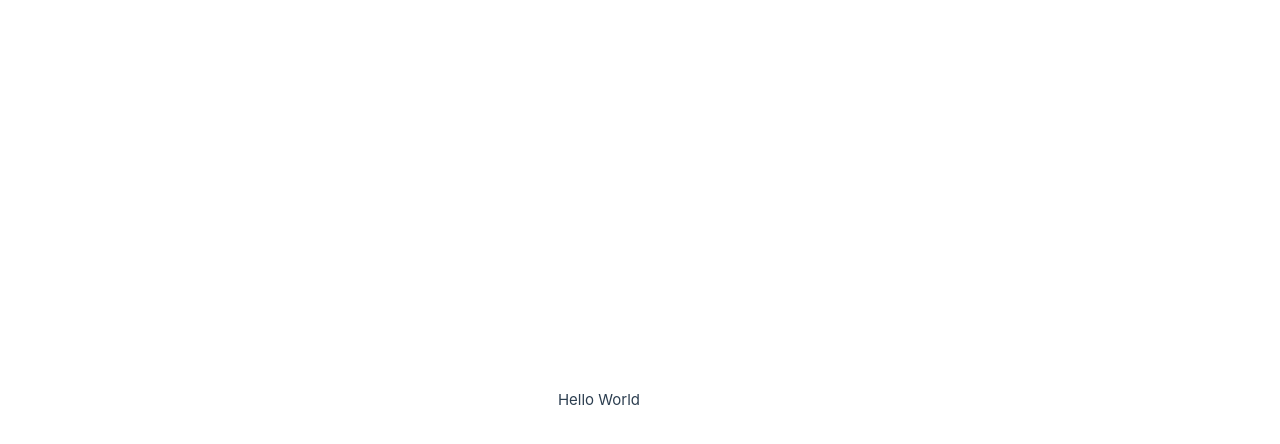
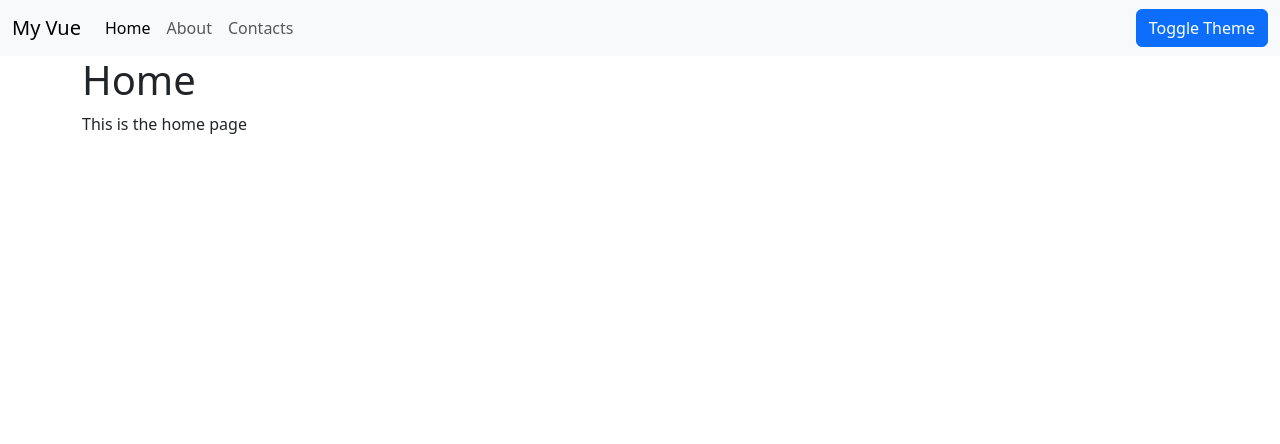
Before and after one commit to Niloy28/vue-spa, a Vue app: page / in a window 1280 px wide. Shown: the top 444 px of the page. Built offline with nearby package versions, Linux system fonts and the light colour scheme.

Commit message:
NavBar と PageViewer を作成

```diff
--- a/index.html
+++ b/index.html
@@ -1,10 +1,16 @@
-<!DOCTYPE html>
+<!doctype html>
 <html lang="en">
   <head>
-    <meta charset="UTF-8">
-    <link rel="icon" href="/favicon.ico">
-    <meta name="viewport" content="width=device-width, initial-scale=1.0">
+    <meta charset="UTF-8" />
+    <link rel="icon" href="/favicon.ico" />
+    <meta name="viewport" content="width=device-width, initial-scale=1.0" />
     <title>Vite App</title>
+    <link
+      href="https://cdn.jsdelivr.net/npm/bootstrap@5.3.3/dist/css/bootstrap.min.css"
+      rel="stylesheet"
+      integrity="sha384-QWTKZyjpPEjISv5WaRU9OFeRpok6YctnYmDr5pNlyT2bRjXh0JMhjY6hW+ALEwIH"
+      crossorigin="anonymous"
+    />
   </head>
   <body>
     <div id="app"></div>
--- a/src/App.vue
+++ b/src/App.vue
@@ -1,17 +1,42 @@
 <template>
-  <p>Hello World</p>
+  <NavBar
+    :pages="pages"
+    :active-page="activePage"
+    :nav-link-click="(index) => (activePage = index)"
+  ></NavBar>
+
+  <PageViewer :page="pages[activePage]"></PageViewer>
 </template>
 
 <script>
+import PageViewer from './components/PageViewer.vue'
+import NavBar from './components/NavBar.vue'
+
 export default {
-  /**
-   * A method that returns an object with a message property set to "Hello World".
-   *
-   * @return {object} An object with a message property.
-   */
+  components: {
+    NavBar,
+    PageViewer
+  },
   data() {
     return {
-      message: 'Hello World'
+      activePage: 0,
+      pages: [
+        {
+          link: { text: 'Home', url: 'index.html' },
+          pageTitle: 'Home',
+          pageContent: 'This is the home page'
+        },
+        {
+          link: { text: 'About', url: 'about.html' },
+          pageTitle: 'About',
+          pageContent: 'This is the about page'
+        },
+        {
+          link: { text: 'Contacts', url: 'contact.html' },
+          pageTitle: 'Contacts',
+          pageContent: 'This is the contacts page'
+        }
+      ]
     }
   }
 }
--- a/src/assets/base.css
+++ /dev/null
@@ -1,86 +0,0 @@
-/* color palette from <https://github.com/vuejs/theme> */
-:root {
-  --vt-c-white: #ffffff;
-  --vt-c-white-soft: #f8f8f8;
-  --vt-c-white-mute: #f2f2f2;
-
-  --vt-c-black: #181818;
-  --vt-c-black-soft: #222222;
-  --vt-c-black-mute: #282828;
-
-  --vt-c-indigo: #2c3e50;
-
-  --vt-c-divider-light-1: rgba(60, 60, 60, 0.29);
-  --vt-c-divider-light-2: rgba(60, 60, 60, 0.12);
-  --vt-c-divider-dark-1: rgba(84, 84, 84, 0.65);
-  --vt-c-divider-dark-2: rgba(84, 84, 84, 0.48);
-
-  --vt-c-text-light-1: var(--vt-c-indigo);
-  --vt-c-text-light-2: rgba(60, 60, 60, 0.66);
-  --vt-c-text-dark-1: var(--vt-c-white);
-  --vt-c-text-dark-2: rgba(235, 235, 235, 0.64);
-}
-
-/* semantic color variables for this project */
-:root {
-  --color-background: var(--vt-c-white);
-  --color-background-soft: var(--vt-c-white-soft);
-  --color-background-mute: var(--vt-c-white-mute);
-
-  --color-border: var(--vt-c-divider-light-2);
-  --color-border-hover: var(--vt-c-divider-light-1);
-
-  --color-heading: var(--vt-c-text-light-1);
-  --color-text: var(--vt-c-text-light-1);
-
-  --section-gap: 160px;
-}
-
-@media (prefers-color-scheme: dark) {
-  :root {
-    --color-background: var(--vt-c-black);
-    --color-background-soft: var(--vt-c-black-soft);
-    --color-background-mute: var(--vt-c-black-mute);
-
-    --color-border: var(--vt-c-divider-dark-2);
-    --color-border-hover: var(--vt-c-divider-dark-1);
-
-    --color-heading: var(--vt-c-text-dark-1);
-    --color-text: var(--vt-c-text-dark-2);
-  }
-}
-
-*,
-*::before,
-*::after {
-  box-sizing: border-box;
-  margin: 0;
-  font-weight: normal;
-}
-
-body {
-  min-height: 100vh;
-  color: var(--color-text);
-  background: var(--color-background);
-  transition:
-    color 0.5s,
-    background-color 0.5s;
-  line-height: 1.6;
-  font-family:
-    Inter,
-    -apple-system,
-    BlinkMacSystemFont,
-    'Segoe UI',
-    Roboto,
-    Oxygen,
-    Ubuntu,
-    Cantarell,
-    'Fira Sans',
-    'Droid Sans',
-    'Helvetica Neue',
-    sans-serif;
-  font-size: 15px;
-  text-rendering: optimizeLegibility;
-  -webkit-font-smoothing: antialiased;
-  -moz-osx-font-smoothing: grayscale;
-}
--- a/src/assets/main.css
+++ /dev/null
@@ -1,35 +0,0 @@
-@import './base.css';
-
-#app {
-  max-width: 1280px;
-  margin: 0 auto;
-  padding: 2rem;
-  font-weight: normal;
-}
-
-a,
-.green {
-  text-decoration: none;
-  color: hsla(160, 100%, 37%, 1);
-  transition: 0.4s;
-  padding: 3px;
-}
-
-@media (hover: hover) {
-  a:hover {
-    background-color: hsla(160, 100%, 37%, 0.2);
-  }
-}
-
-@media (min-width: 1024px) {
-  body {
-    display: flex;
-    place-items: center;
-  }
-
-  #app {
-    display: grid;
-    grid-template-columns: 1fr 1fr;
-    padding: 0 2rem;
-  }
-}
--- /dev/null
+++ b/src/components/NavBar.vue
@@ -0,0 +1,41 @@
+<template>
+  <nav :class="[`navbar-${theme}`, `bg-${theme}`, 'navbar', 'navbar-expand-lg']">
+    <div class="container-fluid">
+      <a href="#" class="navbar-brand">My Vue</a>
+      <ul class="navbar-nav me-auto mb-2 mb-lg-0">
+        <li v-for="(page, index) in pages" class="nav-item" :key="index">
+          <a
+            :href="page.link.url"
+            class="nav-link"
+            :class="{ active: activePage == index }"
+            :title="`This link goes to the ${page.link.text} page`"
+            @click.prevent="navLinkClick(index)"
+            >{{ page.link.text }}</a
+          >
+        </li>
+      </ul>
+      <form class="d-flex">
+        <button class="btn btn-primary" @click.prevent="changeTheme()">Toggle Theme</button>
+      </form>
+    </div>
+  </nav>
+</template>
+
+<script>
+export default {
+  props: ['pages', 'activePage', 'navLinkClick'],
+  data() {
+    return {
+      theme: 'light'
+    }
+  },
+  methods: {
+    changeTheme() {
+      let theme
+
+      theme = this.theme == 'light' ? 'dark' : 'light'
+      this.theme = theme
+    }
+  }
+}
+</script>
--- /dev/null
+++ b/src/components/PageViewer.vue
@@ -0,0 +1,12 @@
+<template>
+  <div class="container">
+    <h1>{{ page.pageTitle }}</h1>
+    <p>{{ page.pageContent }}</p>
+  </div>
+</template>
+
+<script>
+export default {
+  props: ['page']
+}
+</script>
--- a/src/main.js
+++ b/src/main.js
@@ -1,5 +1,3 @@
-import './assets/main.css'
-
 import { createApp } from 'vue'
 import App from './App.vue'
 
```
Also changed, not shown: src/router/index.js (deleted, +0 -8 lines), src/assets/logo.svg (deleted).
